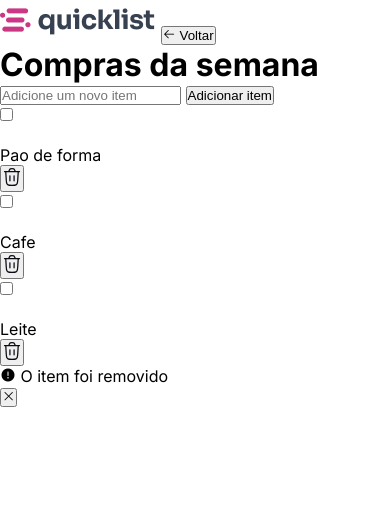
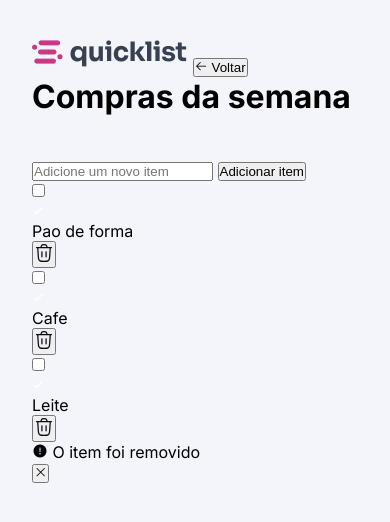
Before and after one commit to guilhermewzq/QuickList, a plain HTML site: page index.html in a window 390 px wide. Drawn offline with nearby package versions, Linux system fonts and the light colour scheme.

Commit message:
estilizacao do header mobile no style.css

```diff
--- a/style.css
+++ b/style.css
@@ -22,4 +22,12 @@
 
 body {
     font-size: 1.6rem;
+    padding: 3.2rem;
+    background: var(--background-primary);
 }
+
+header {
+    margin-bottom: 4.4rem;
+    max-width: 62.7rem;
+    margin-inline: auto;
+}
```
